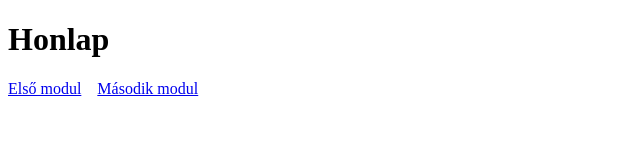
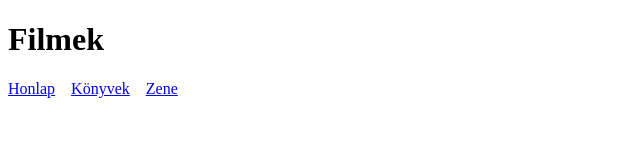
Before and after one commit to logikum/ng-translation, an Angular app: page /films in a window 1280 px wide. Before the commit this address led to /home. Shown: the top 160 px of the page, without its empty margins (0-640 px from the left). Built offline with nearby package versions, Linux system fonts and the light colour scheme.

Commit message:
Add eager-loaded films module.

```diff
--- a/src/app/app.module.ts
+++ b/src/app/app.module.ts
@@ -3,6 +3,7 @@ import { NgModule } from '@angular/core';
 import { RouterModule, Routes } from '@angular/router';
 
 import { NgTranslationModule } from '../../projects/ng-translation/src/lib/ng-translation.module';
+import { FilmsModule } from './films/films.module';
 import { AppComponent } from './app.component';
 import { HomeComponent } from './home/home.component';
 
@@ -11,6 +12,7 @@ const routes: Routes = [
   { path: 'home', component: HomeComponent },
   { path: 'books', loadChildren: './books/books.module#BooksModule' },
   { path: 'music', loadChildren: './music/music.module#MusicModule' },
+  { path: 'films', loadChildren: './films/films.module#FilmsModule' },
   { path: '**', redirectTo: 'home' }
 ];
 
@@ -21,10 +23,11 @@ const routes: Routes = [
       routes,
       {
         initialNavigation: 'enabled',
-        enableTracing: false // <-- debugging purposes only
+        enableTracing: true // <-- debugging purposes only
       }
     ),
-    NgTranslationModule.forRoot( '/assets/i18n/translations.json' )
+    NgTranslationModule.forRoot( '/assets/i18n/translations.json' ),
+    FilmsModule
   ],
   declarations: [
     AppComponent,
--- a/src/app/books/index/index.component.html
+++ b/src/app/books/index/index.component.html
@@ -3,4 +3,5 @@
 <section>
   <a routerLink="/">{{ 'books.link1' | translate }}</a>
   <a routerLink="/music">{{ 'books.link2' | translate }}</a>
+  <a routerLink="/films">{{ 'books.link3' | translate }}</a>
 </section>
--- /dev/null
+++ b/src/app/films/films.module.ts
@@ -0,0 +1,22 @@
+import { NgModule } from '@angular/core';
+import { CommonModule } from '@angular/common';
+import { RouterModule, Routes } from '@angular/router';
+
+import { NgTranslationModule } from '../../../projects/ng-translation/src/lib/ng-translation.module';
+import { IndexComponent } from './index/index.component';
+
+const routes: Routes = [
+  { path: 'films', component: IndexComponent }
+];
+
+@NgModule({
+  imports: [
+    CommonModule,
+    RouterModule.forChild( routes ),
+    NgTranslationModule.forChild()
+  ],
+  declarations: [
+    IndexComponent
+  ]
+})
+export class FilmsModule { }
--- /dev/null
+++ b/src/app/films/index/index.component.html
@@ -0,0 +1,7 @@
+<h1>{{ 'films.title' | translate }}</h1>
+
+<section>
+  <a routerLink="/">{{ 'films.link1' | translate }}</a>
+  <a routerLink="/books">{{ 'films.link2' | translate }}</a>
+  <a routerLink="/music">{{ 'films.link3' | translate }}</a>
+</section>
--- /dev/null
+++ b/src/app/films/index/index.component.ts
@@ -0,0 +1,15 @@
+import { Component, OnInit } from '@angular/core';
+
+@Component({
+  selector: 'app-index',
+  templateUrl: './index.component.html',
+  styleUrls: ['./index.component.css']
+})
+export class IndexComponent implements OnInit {
+
+  constructor() { }
+
+  ngOnInit() {
+  }
+
+}
--- a/src/app/home/home.component.html
+++ b/src/app/home/home.component.html
@@ -3,4 +3,5 @@
 <section>
   <a routerLink="/books">{{ 'home.link1' | translate }}</a>
   <a routerLink="/music">{{ 'home.link2' | translate }}</a>
+  <a routerLink="/films">{{ 'home.link3' | translate }}</a>
 </section>
--- a/src/app/music/index/index.component.html
+++ b/src/app/music/index/index.component.html
@@ -3,4 +3,5 @@
 <section>
   <a routerLink="/">{{ 'music.link1' | translate }}</a>
   <a routerLink="/books">{{ 'music.link2' | translate }}</a>
+  <a routerLink="/films">{{ 'music.link3' | translate }}</a>
 </section>
--- a/src/assets/i18n/translations.json
+++ b/src/assets/i18n/translations.json
@@ -2,18 +2,27 @@
   "en": {
     "home": {
       "title": "Honlap",
-      "link1": "Első modul",
-      "link2": "Második modul"
+      "link1": "Könyvek",
+      "link2": "Zene",
+      "link3": "Filmek"
     },
     "books": {
-      "title": "1. modul * Honlap",
+      "title": "Könyvek",
       "link1": "Honlap",
-      "link2": "Második modul"
+      "link2": "Zene",
+      "link3": "Filmek"
     },
     "music": {
-      "title": "2. modul * Honlap",
+      "title": "Zene",
       "link1": "Honlap",
-      "link2": "Első modul"
+      "link2": "Könyvek",
+      "link3": "Filmek"
+    },
+    "films": {
+      "title": "Filmek",
+      "link1": "Honlap",
+      "link2": "Könyvek",
+      "link3": "Zene"
     }
   },
   "hu": {
```
Also changed, not shown: src/app/films/index/index.component.css (added), 2 other files (tests, documents, lock files or other folders).
